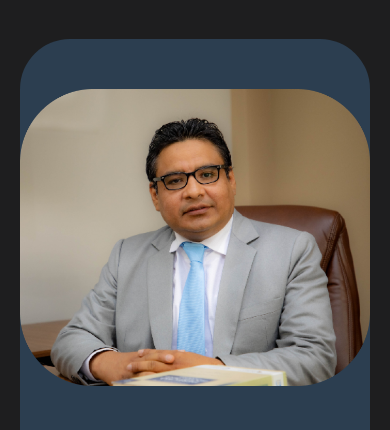
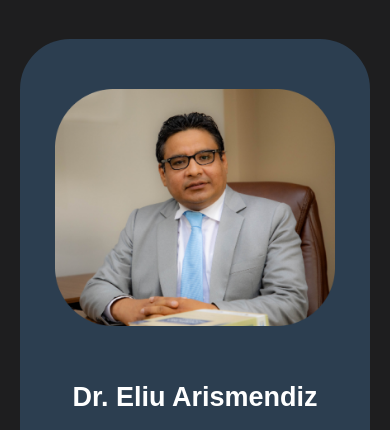
Before and after one commit to Alvaro-Mundaca/Firma-Legal, a plain HTML site: page equipo.html in a window 390 px wide. Shown: the part 366-796 px from the top of the page. Drawn offline with Linux system fonts and the light colour scheme.

Commit message:
Update equipo.css

```diff
--- a/css/equipo.css
+++ b/css/equipo.css
@@ -152,6 +152,6 @@ body {
 
     .equipo-grid-01 img,
     .equipo-grid-02 img {
-        max-width: 100%; /* La imagen ocupa todo el ancho disponible */
+        max-width: 80%; /* La imagen ocupa todo el ancho disponible */
     }
 }
```
